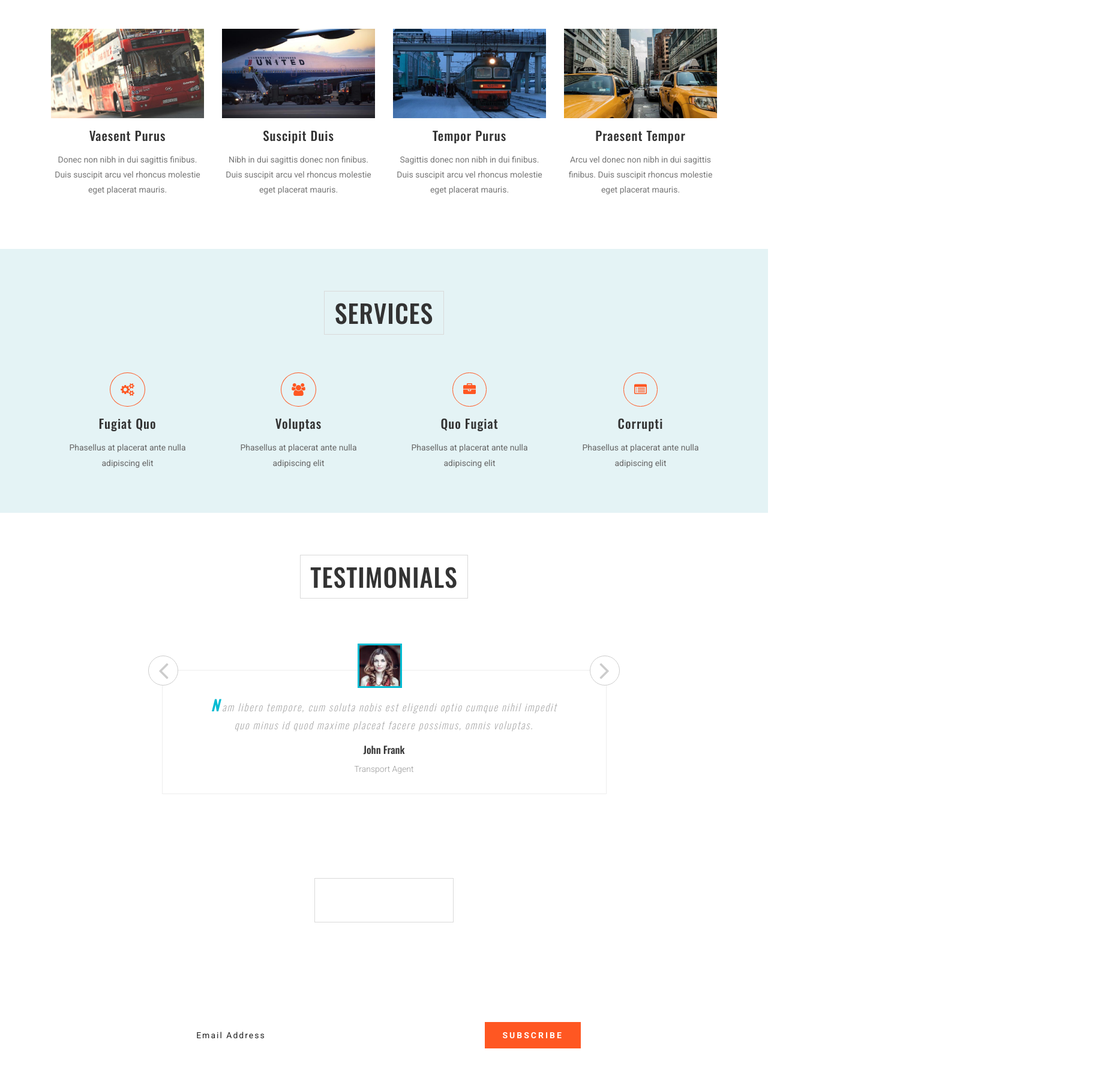
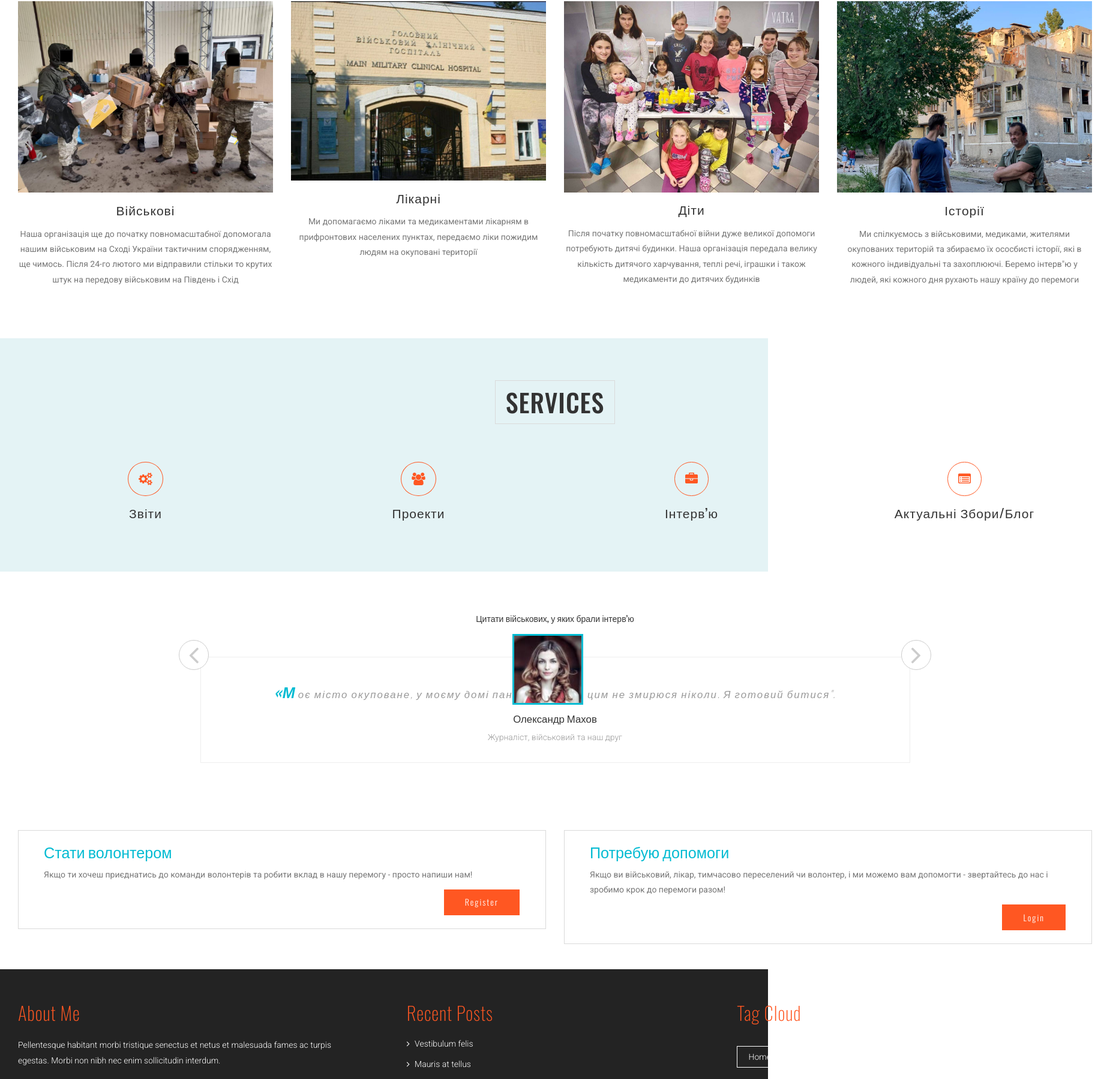
Before and after one commit to bukatyj/VATRA_Template, a plain HTML site: page web/index.html in a window 1280 px wide. Shown: the part 998-2797 px from the top of the page at 60% size, 1850 px wide, since content can reach past the window. Drawn offline with nearby package versions, Linux system fonts and the light colour scheme.

Commit message:
added images and updates Index.html

```diff
--- a/web/css/style.css
+++ b/web/css/style.css
@@ -35,7 +35,7 @@ body a:hover,body a:focus{
 }
 /*-- banner --*/
 .agileits-banner {
-    background:url(../images/bg.jpg)no-repeat center 0px;
+    background:url(../images/photoMain.jpg)no-repeat center 0px;
 	-webkit-background-size:cover;
     -moz-background-size:cover;
   	-o-background-size:cover;
@@ -427,7 +427,7 @@ h4.agiletext-style:first-letter {
 .subscribe {
 	background: #333;
 	text-align:center;
-	background: url(../images/bg1.jpg)no-repeat center bottom fixed;
+	background: url(../images/photoBahranyi.jpg)no-repeat center bottom fixed;
 	background-size:cover;
 }
 .agileits-title.title2 h3 {
--- a/web/index.html
+++ b/web/index.html
@@ -52,14 +52,7 @@ License URL: http://creativecommons.org/licenses/by/3.0/
 										<li><a href="">Як стати волонтером?</a></li>
 										<li><a href="">Співпраця</a></li>
 									</ul>
-								<li><a href="about.html">Звіти</a></li>
 								<li><a href="gallery.html">Проекти</a></li>
-								<li><a href="#" class="dropdown-toggle" data-toggle="dropdown" role="button" aria-haspopup="true" aria-expanded="false"><span data-letters="Pages">Інтерв"ю</span><span class="caret"></span></a>
-									<ul class="dropdown-menu">
-										<li><a href="icons.html">Web Icons</a></li>
-										<li><a href="codes.html">Short Codes</a></li>
-									</ul>
-								</li>
 								<li><a href="contact.html">Блог</a></li>
 								<li><a href="https://www.liqpay.ua/ru/checkout/card/i62737511011" target="" class="t-btn " style="color:#4f8010;border:0px solid #94b30e;background-color:#fdda24;border-radius:30px; -moz-border-radius:30px; -webkit-border-radius:30px;">
 
@@ -80,20 +73,17 @@ License URL: http://creativecommons.org/licenses/by/3.0/
 						<ul class="slides">
 							<li>
 								<div class="banner-w3lstext">
-									<h2>Sapiente delectus</h2>
-									<p>Lorem ipsum dolor sit amet. Sed tincidunt lorem sed velit fermentum lobortis.</p>
+									<h2>Привіт, ми - VATRA!</h2>
 								</div>
 							</li>
 							<li>
 								<div class="banner-w3lstext">
-									<h3>Fusce dolor semper </h3>
-									<p>Lorem ipsum dolor sit amet. Sed tincidunt lorem sed velit fermentum lobortis.</p>
+									<h3>Ми допомагаємо військовим, медикам та дитбудинкам </h3>
 								</div>
 							</li>
 							<li>
 								<div class="banner-w3lstext">
-									<h3>Integer vitae ligula </h3>
-									<p>Lorem ipsum dolor sit amet. Sed tincidunt lorem sed velit fermentum lobortis.</p>
+									<h3> І збираємо історії героїв</h3>
 								</div>
 							</li>
 						</ul>
@@ -111,39 +101,47 @@ License URL: http://creativecommons.org/licenses/by/3.0/
 	<div class="welcome" id="welcome">
 		<div class="container">
 			<div class="agileits-title">
-				<h3>Who We Are</h3>
+				<h3>Хто ми?</h3>
 			</div>
 			<div class="welcomerow-agileinfo">
-				<h5>Blanditiis praesentium deleniti atque corrupti quos corrupti quos dolores</h5>
-				<p>Lorem ipsum dolor sit amet, consectetur adipiscing elit. Vivamus mattis pharetra turpis, a scelerisque enim venenatis luctus. Cras blandit dolor a facilisis tincidunt. Vivamus sed orci aliquam, aliquet tellus ut, ornare nunc. Praesent lacinia elit id libero pulvinar, sit amet faucibus felis ornare. Pellentesque nulla lorem, pretium vel bibendum in, elementum id urna. Sed interdum interdum accumsan. Aenean nec purus ac orci finibus facilisis. In sit amet placerat nisl, in auctor sapien.</p>
+				<h5>Допомога там, де відчувають тепло. Не знаєте, як допомогти нашій армії? Кожний донат наближає нас до перемоги</h5>
+				<p>Приходьте до  Ватри погрітися та поділитися теплом.</p>
 			</div>
 			<div class="w3-welcome-grids">
 				<div class="col-md-3 col-xs-6 w3l-welcome-grid">
-					<img src="images/img1.jpg" alt=" " class="img-responsive"/>
+					<img src="images/photo3.jpg" alt=" " class="img-responsive"/>
 					<div class="agileits-welcome-info">
-						<h4>Vaesent purus</h4>
-						<p>Donec non nibh in dui sagittis finibus. Duis suscipit arcu vel rhoncus molestie eget placerat mauris. </p>
+						<h4>Військові</h4>
+						<p>  Наша організація ще до початку повномасштабної допомогала нашим військовим
+							на Сході України тактичним спорядженням, ще чимось. Після 24-го лютого ми
+							відправили стільки то крутих штук на передову військовим на Південь і Схід
+						</p>
 					</div>
 				</div>
 				<div class="col-md-3 col-xs-6 w3l-welcome-grid">
-					<img src="images/img2.jpg" alt=" " class="img-responsive"/>
+					<img src="images/photoHospital.jpg" alt=" " class="img-responsive"/>
 					<div class="agileits-welcome-info">
-						<h4>Suscipit duis </h4>
-						<p>Nibh in dui sagittis donec non finibus. Duis suscipit arcu vel rhoncus molestie eget placerat mauris. </p>
+						<h4>Лікарні</h4>
+						<p> Ми допомагаємо ліками та медикаментами лікарням в прифронтових населених пунктах,
+							передаємо ліки пожидим людям на окуповані території </p>
 					</div>
 				</div>
 				<div class="col-md-3 col-xs-6 w3l-welcome-grid">
-					<img src="images/img3.jpg" alt=" " class="img-responsive"/>
+					<img src="images/photo5.jpg" alt=" " class="img-responsive"/>
 					<div class="agileits-welcome-info">
-						<h4>Tempor purus</h4>
-						<p>Sagittis donec non nibh in dui finibus. Duis suscipit arcu vel rhoncus molestie eget placerat mauris. </p>
+						<h4>Діти</h4>
+						<p> Після початку повномасштабної війни дуже великої допомоги потребують
+							дитячі будинки. Наша організація передала велику кількість дитячого харчування,
+							теплі речі, іграшки і також медикаменти до дитячих будинків </p>
 					</div>
 				</div>
 				<div class="col-md-3 col-xs-6 w3l-welcome-grid">
-					<img src="images/img4.jpg" alt=" " class="img-responsive"/>
+					<img src="images/photo7.jpg" alt=" " class="img-responsive"/>
 					<div class="agileits-welcome-info">
-						<h4>Praesent tempor</h4>
-						<p>Arcu vel donec non nibh in dui sagittis finibus. Duis suscipit rhoncus molestie eget placerat mauris. </p>
+						<h4>Історії</h4>
+						<p> Ми спілкуємось з військовими, медиками, жителями окупованих територій та збираємо
+							їх ососбисті історії, які в кожного індивідуальні та захоплюючі.
+							Беремо інтерв"ю у людей, які кожного дня рухають нашу країну до перемоги </p>
 					</div>
 				</div>
 				<div class="clearfix"> </div>
@@ -160,28 +158,28 @@ License URL: http://creativecommons.org/licenses/by/3.0/
 			<div class="services-w3lsrow">
 				<div class="col-md-3 col-sm-3 col-xs-6 services-grids">
 					<i class="fa fa-gears icon" aria-hidden="true"></i>
-					<h4>Fugiat Quo</h4>
-					<p>Phasellus at placerat ante nulla adipiscing elit</p>
+					<h4>Звіти</h4>
+					<p></p>
 				</div>
 				<div class="col-md-3 col-sm-3 col-xs-6 services-grids">
 					<div class="w3agile-servs-img">
 						<i class="fa fa-group icon" aria-hidden="true"></i>
-						<h4>Voluptas </h4>
-						<p>Phasellus at placerat ante nulla adipiscing elit</p>
+						<h4>Проекти </h4>
+						<p></p>
 					</div>
 				</div>
 				<div class="col-md-3 col-sm-3 col-xs-6 services-grids">
 					<div class="w3agile-servs-img">
 						<i class="fa fa-briefcase icon" aria-hidden="true"></i>
-						<h4>Quo fugiat</h4>
-						<p>Phasellus at placerat ante nulla adipiscing elit</p>
+						<h4>Інтерв’ю</h4>
+						<p></p>
 					</div>
 				</div>
 				<div class="col-md-3 col-sm-3 col-xs-6 services-grids">
 					<div class="w3agile-servs-img">
 						<i class="fa fa-list-alt icon" aria-hidden="true"></i>
-						<h4>Corrupti</h4>
-						<p>Phasellus at placerat ante nulla adipiscing elit</p>
+						<h4>Актуальні збори/Блог</h4>
+						<p></p>
 					</div>
 				</div>
 				<div class="clearfix"> </div>
@@ -193,7 +191,7 @@ License URL: http://creativecommons.org/licenses/by/3.0/
 	<div class="testimonials">
 		<div class="container">
 			<div class="agileits-title">
-				<h3>Testimonials</h3>
+				<h5>Цитати військових, у яких брали інтерв’ю</h5>
 			</div>
 			<div class="w3_testimonials_grids">
 				<section class="slider">
@@ -202,28 +200,25 @@ License URL: http://creativecommons.org/licenses/by/3.0/
 							<li>
 								<div class="w3_testimonials_text">
 									<img src="images/t1.jpg" alt=" " class="img-responsive" />
-									<h4 class="agiletext-style"><i>Nam libero tempore, cum soluta nobis est eligendi optio cumque nihil
-										impedit quo minus id quod maxime placeat facere possimus, omnis voluptas.</i></h4>
-									<h5>John Frank</h5>
-									<p>Transport Agent</p>
+									<h4 class="agiletext-style"><i>«Моє місто окуповане, у моєму домі панує ворог. Я з цим не змирюся ніколи. Я готовий битися".</i></h4>
+									<h5>Олександр Махов</h5>
+									<p>Журналіст, військовий та наш друг</p>
 								</div>
 							</li>
 							<li>
 								<div class="w3_testimonials_text">
 									<img src="images/t2.jpg" alt=" " class="img-responsive" />
-									<h4 class="agiletext-style"><i>Nam libero tempore, cum soluta nobis est eligendi optio cumque nihil
-										impedit quo minus id quod maxime placeat facere possimus, omnis voluptas.</i></h4>
-									<h5>Michael Doe</h5>
-									<p>Transport Agent</p>
+									<h4 class="agiletext-style"><i>"Я знищую ворогів, а не людей. Моя посада - снайпер"</i></h4>
+									<h5>Уберт Мрачковський</h5>
+									<p>Снайпер із 8-го полку ССО</p>
 								</div>
 							</li>
 							<li>
 								<div class="w3_testimonials_text">
 									<img src="images/t3.jpg" alt=" " class="img-responsive" />
-									<h4 class="agiletext-style"><i>Nam libero tempore, cum soluta nobis est eligendi optio cumque nihil
-										impedit quo minus id quod maxime placeat facere possimus, omnis voluptas.</i></h4>
-									<h5>Thomas Carl</h5>
-									<p>Transport Agent</p>
+									<h4 class="agiletext-style"><i>«Ми сильні і не віддамо свою землю. Ми переможемо - це 1000%. Головне - питання часу"</i></h4>
+									<h5>Віктор</h5>
+									<p>Морський піхотинець, який на Херсонському напрямку</p>
 								</div>
 							</li>
 						</ul>
@@ -232,21 +227,7 @@ License URL: http://creativecommons.org/licenses/by/3.0/
 			</div>
 		</div>
 	</div>
-	<!-- //testimonials -->
-	<!-- subscribe -->
-	<div class="subscribe jarallax">
-		<div class="container">
-			<div class="agileits-title title2">
-				<h3>Subscribe</h3>
-			</div>
-			<p>Nemo enim ipsam voluptatem quia voluptas sit aspernatur aut odit aut fugit, sed quia consequuntur magni dolores eos qui ratione voluptatem sequi nesciunt. Neque porro quisquam est, qui dolorem ipsum quia dolor sit amet, consectetur adipisci velit sed quia non numquam eius.</p>
-			<form>
-				<input type="email" name="email" placeholder="Email Address" class="user" required="">
-				<input type="submit" value="Subscribe">
-			</form>
-			<p class="spam">We never share your information or use it to spam you</p>
-		</div>
-	</div>
+
 	<!-- //subscribe -->
 	<!-- features -->
 	<div class="features">
@@ -255,8 +236,9 @@ License URL: http://creativecommons.org/licenses/by/3.0/
 				<div class="col-md-6 features-w3grid">
 					<div class="features-row2">
 						<div class="features-w3lleft">
-							<h4>New User</h4>
-							<p>Register here to become a member</p>
+							<h4>Стати волонтером</h4>
+							<p>Якщо ти хочеш приєднатись до команди волонтерів та
+								 робити вклад в нашу перемогу - просто напиши нам!</p>
 						</div>
 						<div class="features-w3lright">
 							<a href="#" class="w3ls-login" data-toggle="modal" data-target="#myModal2">Register</a>
@@ -267,8 +249,11 @@ License URL: http://creativecommons.org/licenses/by/3.0/
 				<div class="col-md-6 features-w3grid">
 					<div class="features-row2">
 						<div class="features-w3lleft">
-							<h4>Already a Member </h4>
-							<p>Please sign in here</p>
+							<h4>Потребую допомоги</h4>
+							<p> Якщо ви військовий, лікар, тимчасово переселений чи волонтер,
+								і ми можемо вам допомогти - звертайтесь до нас і зробимо крок
+								до перемоги разом!
+							</p>
 						</div>
 						<div class="features-w3lright">
 							<a href="#" class="w3ls-login" data-toggle="modal" data-target="#myModal1">Login</a>
```
Also changed, not shown: web/css/bootstrap.css, web/images/Photo1.jpg (added), web/images/Photovatra.jpg (added), web/images/photo2.jpg (added), web/images/photo3.jpg (added), web/images/photo4.jpg (added), web/images/photo5.jpg (added), web/images/photo6.jpg (added), web/images/photo7.jpg (added), web/images/photoBahranyi.jpg (added), web/images/photoHospital.jpg (added), web/images/photoMain.jpg (added), web/images/photoMap.jpg (added), web/images/photoMedic.jpg (added), 3 more files.
